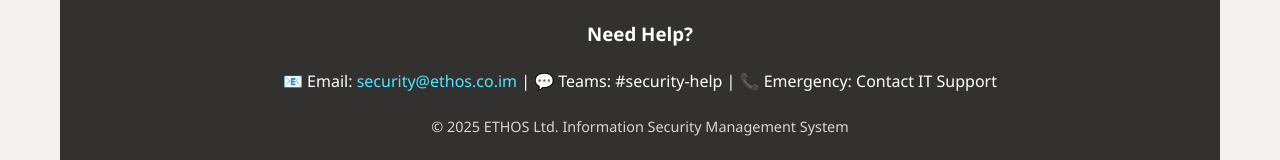
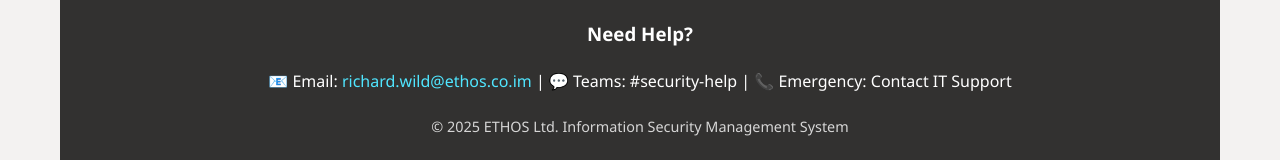
Before and after one commit to zabarich/ethos-isms-portal, a plain HTML site: page index.html in a window 1280 px wide. Shown: the part 1745-1905 px from the top of the page. Drawn offline with Linux system fonts and the light colour scheme.

Commit message:
Update incident reporting email to richard.wild@ethos.co.im

```diff
--- a/index.html
+++ b/index.html
@@ -185,7 +185,7 @@
         <!-- Quick Actions -->
         <h2 class="section-title">Quick Actions</h2>
         <div class="cards">
-            <a href="mailto:security@ethos.co.im?subject=Security%20Incident%20Report" class="card">
+            <a href="mailto:richard.wild@ethos.co.im?subject=Security%20Incident%20Report" class="card">
                 <div class="card-icon">🚨</div>
                 <h3>Report Incident</h3>
                 <p>Quickly report security incidents</p>
@@ -271,7 +271,7 @@
         <div class="footer">
             <h3>Need Help?</h3>
             <p style="margin: 20px 0;">
-                📧 Email: <a href="mailto:security@ethos.co.im">security@ethos.co.im</a> |
+                📧 Email: <a href="mailto:richard.wild@ethos.co.im">richard.wild@ethos.co.im</a> |
                 💬 Teams: #security-help |
                 📞 Emergency: Contact IT Support
             </p>
```
